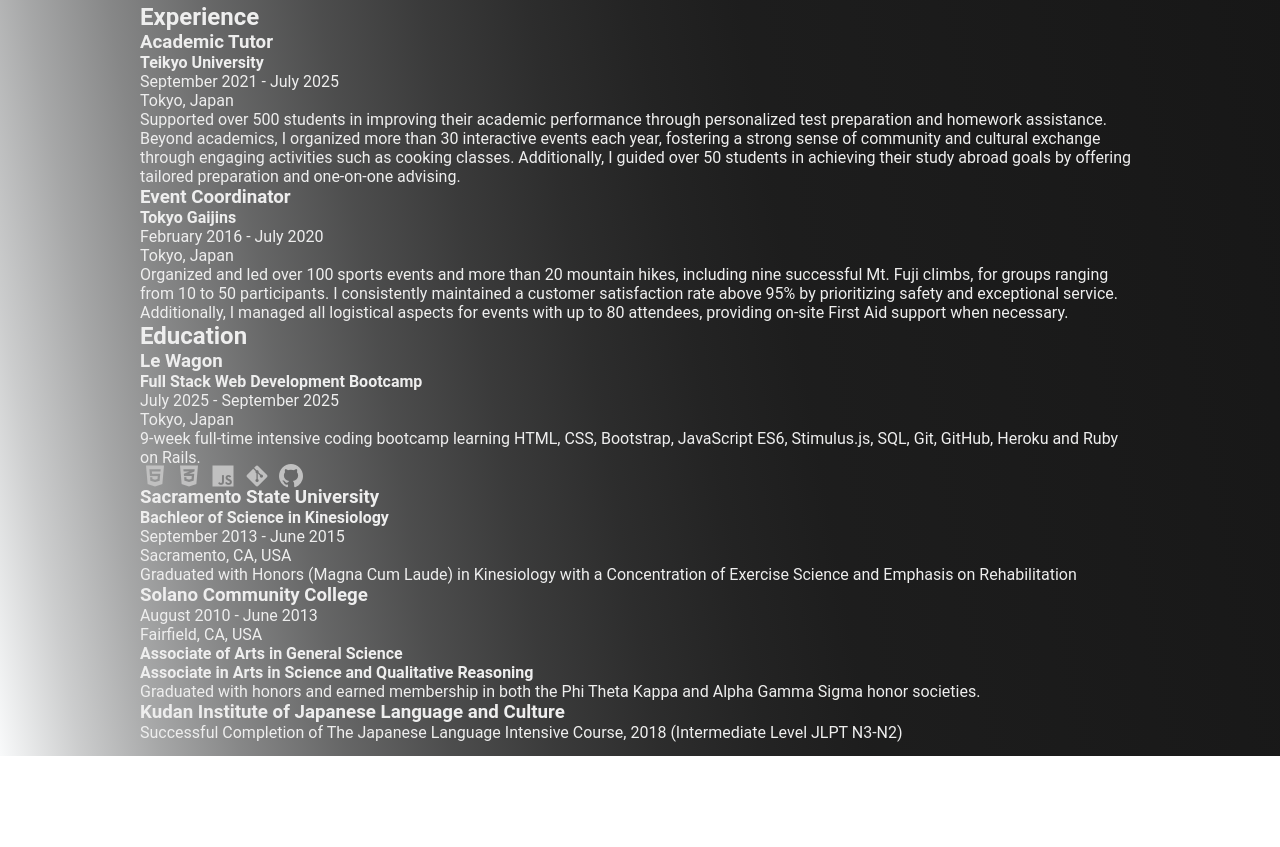
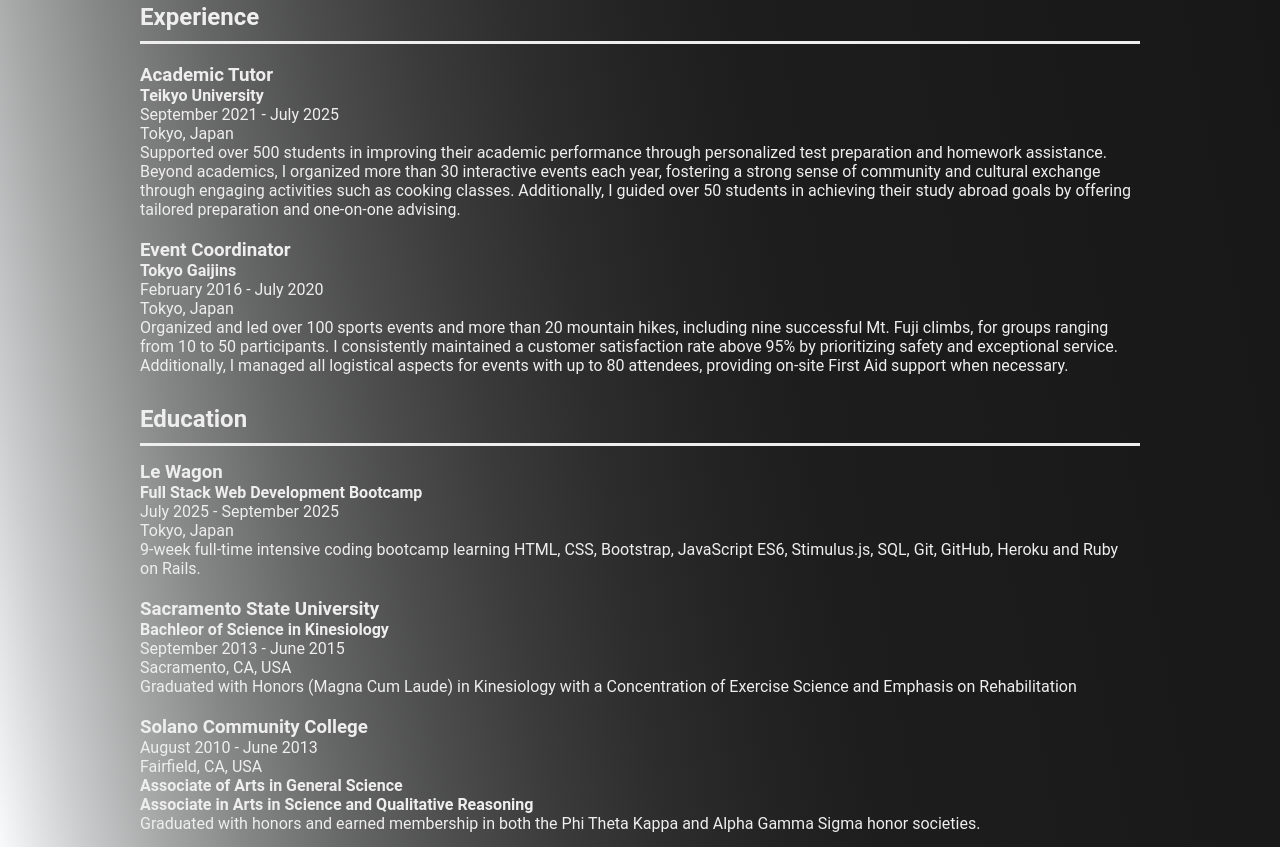
Before and after one commit to alonzomori/portfolio-website, a plain HTML site: page index.html in a window 1280 px wide. Shown: the part 1100-1947 px from the top of the page. Before the commit the page ends 1856 px from the top, so only its background shows below. Drawn offline with Linux system fonts and the light colour scheme.

Commit message:
Changed Layout For Education Section

```diff
--- a/index.html
+++ b/index.html
@@ -72,7 +72,9 @@
         <p>Tokyo, Japan</p>
         <p>Organized and led over 100 sports events and more than 20 mountain hikes, including nine successful Mt. Fuji climbs, for groups ranging from 10 to 50 participants. I consistently maintained a customer satisfaction rate above 95% by prioritizing safety and exceptional service. Additionally, I managed all logistical aspects for events with up to 80 attendees, providing on-site First Aid support when necessary.</p>
     </div>
+    </div>
     <div class="education-container">
+    <div>
         <h2 id="education">Education</h2>
         <h3>Le Wagon</h3>
         <h4>Full Stack Web Development Bootcamp</h4>
@@ -80,17 +82,21 @@
         <p>Tokyo, Japan</p>
         <p>9-week full-time intensive coding bootcamp learning HTML, CSS, Bootstrap,
 JavaScript ES6, Stimulus.js, SQL, Git, GitHub, Heroku and Ruby on Rails.</p>
-        <i class="fa-brands fa-html5 fa-xl" style="color: #c0c0c0;"></i>
+    </div>
+     <!--  <i class="fa-brands fa-html5 fa-xl" style="color: #c0c0c0;"></i>
         <i class="fa-brands fa-css3-alt fa-xl" style="color: #c0c0c0;"></i>
         <i class="fa-brands fa-js fa-xl" style="color: #c0c0c0;"></i>
         <i class="fa-brands fa-git-alt fa-xl" style="color: #c0c0c0;"></i>
-        <i class="fa-brands fa-github fa-xl" style="color: #c0c0c0;"></i>
+        <i class="fa-brands fa-github fa-xl" style="color: #c0c0c0;"></i> -->
+    <div>
         <h3>Sacramento State University</h3>
         <h4>Bachleor of Science in Kinesiology</h4>
         <p>September 2013 - June 2015</p>
         <p>Sacramento, CA, USA</p>
         <p>Graduated with Honors (Magna Cum Laude) in Kinesiology with a
         Concentration of Exercise Science and Emphasis on Rehabilitation</p>
+    </div>
+    <div>
         <h3>Solano Community College</h3>
         <p>August 2010 - June 2013</p>
         <p>Fairfield, CA, USA</p>
@@ -98,12 +104,10 @@
         <h4>Associate in Arts in Science and
         Qualitative Reasoning</h4>
         <p>Graduated with honors and earned membership in both the Phi Theta Kappa and Alpha Gamma Sigma honor societies.</p>
-        <h3>Kudan Institute of Japanese Language and Culture</h3>
-        <p>Successful Completion of The Japanese Language Intensive Course, 2018
-        (Intermediate Level JLPT N3-N2)
-        </p>
     </div>
     </div>
+    </div>
+
     </main>
 </body>
 </html>
--- a/styles.css
+++ b/styles.css
@@ -118,3 +118,26 @@
     border-bottom: solid;
     padding-bottom: 10px;
 }
+
+.experience-container {
+    display: flex;
+    flex-direction: column;
+    gap: 20px;
+}
+
+#experience {
+    border-bottom: solid;
+    padding-bottom: 10px;
+}
+
+.education-container {
+    display: flex;
+    flex-direction: column;
+    gap: 20px;
+}
+
+#education {
+    border-bottom: solid;
+    padding-bottom: 10px;
+    margin-bottom: 15px;
+}
```
